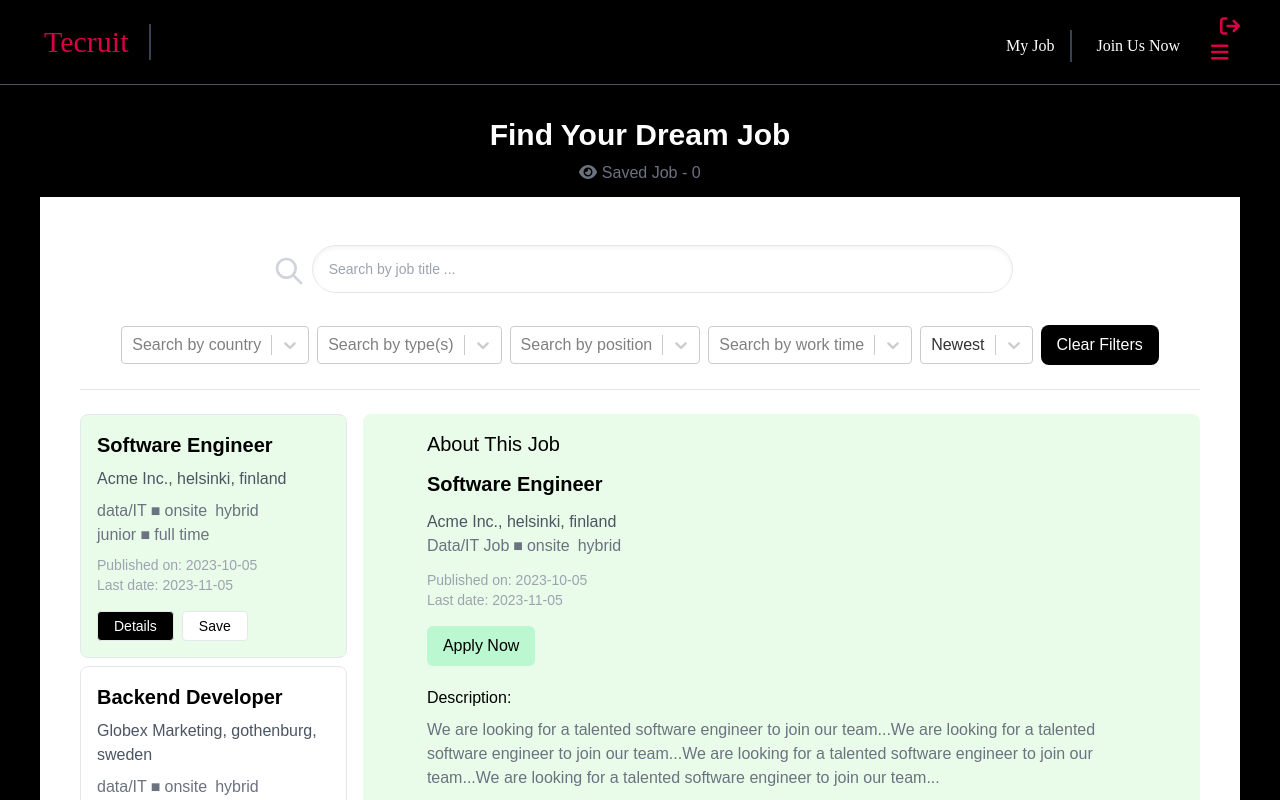
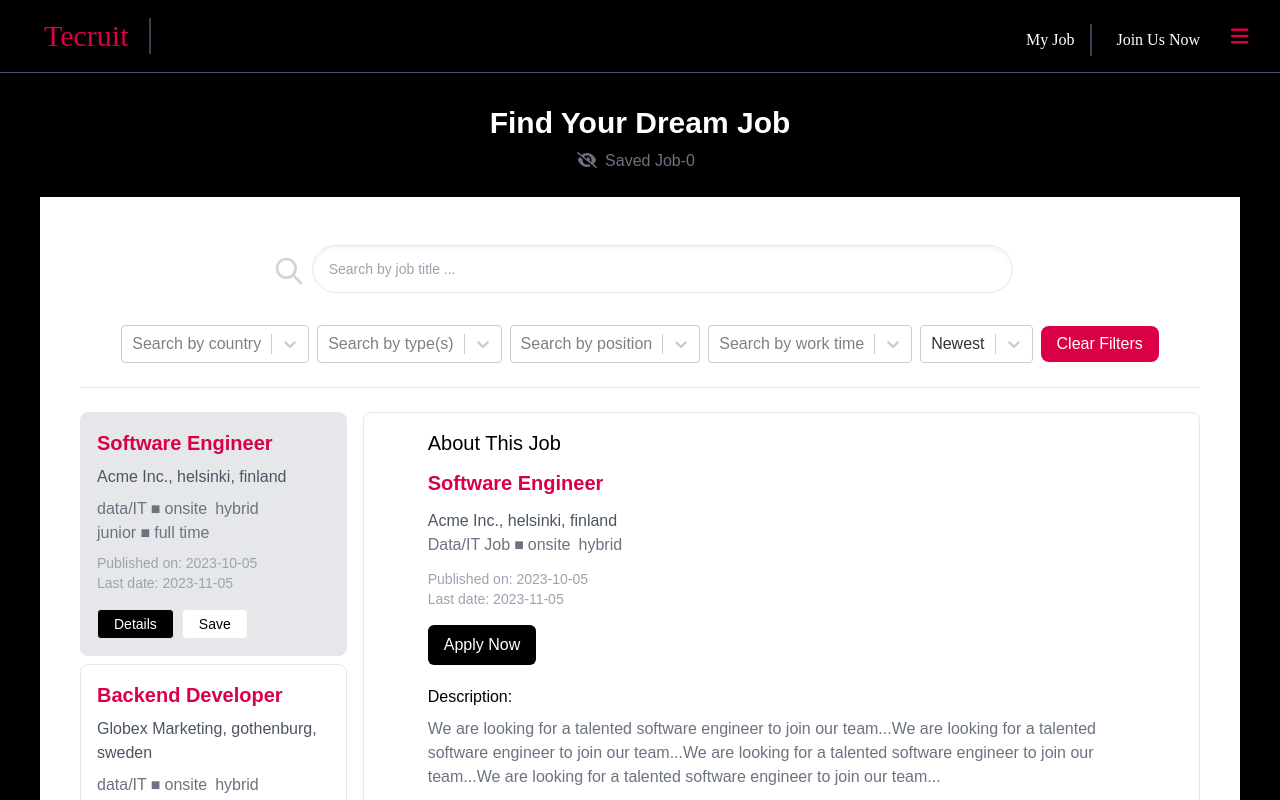
Before and after one commit to Rashadul-Haque-JS/tecruit-media, a React (Create React App) app: page /jobs in a window 1280 px wide. Shown: the top 800 px of the page. Built offline with nearby package versions, Linux system fonts and the light colour scheme; a web font is replaced by a local one.

Commit message:
updated with job search page

```diff
--- a/src/components/home/Carousel.js
+++ b/src/components/home/Carousel.js
@@ -22,7 +22,7 @@ export default function Carousel() {
         />
 
         <div className="flex justify-center items-center absolute right-0 left-0 bottom-4 w-full ">
-          <Link to='/jobs' className="button cursor-pointer z-30">Search Job</Link>
+          <Link to='/jobs' className="button px-12 py-[8px] sm:px-8 sm:py-[6px] cursor-pointer z-30">Search Job</Link>
         </div>
       </div>
 
--- a/src/components/nav/Navbar.js
+++ b/src/components/nav/Navbar.js
@@ -65,7 +65,7 @@ const Navbar = () => {
         </Link>
         <div className=" hidden sm:flex md:block items-center text-xl">
           <Link className="px-4 flex justify-center items-center border-gray-700 logo">
-            <FontAwesomeIcon icon={faArrowRightFromBracket} />
+            <FontAwesomeIcon icon={faArrowRightFromBracket} className="md:hidden"/>
           </Link>
           <button
             className={`flex md:flex w-8 h-8 rounded-full px-2 shadow-2xl justify-center items-center${
--- a/src/index.css
+++ b/src/index.css
@@ -9,6 +9,16 @@ html{
   }
 
 
+::-webkit-scrollbar {
+  width: 0px;
+  background: transparent;
+}
+
+/* Style the scrollbar thumb (the draggable part) */
+::-webkit-scrollbar-thumb {
+  background: #ccc; /* Color of the thumb */
+  border-radius: 3px; /* Rounded corners for the thumb */
+}
 
 .logo{
     font-family: 'Damion', cursive;
@@ -21,8 +31,7 @@ html{
 
 .button {
   display: inline-block;
-  padding: 8px 36px;
-  font-size: 18px;
+
   border: none;
   background: linear-gradient(90deg, #db0045 25%, #b00078 50%, #db0045 75%);
   background-size: 200% 100%;
--- a/src/screen/JobSearch.js
+++ b/src/screen/JobSearch.js
@@ -2,7 +2,7 @@ import React, { useState, useEffect } from "react";
 import Select from "react-select";
 import { v4 as uuidv4 } from "uuid";
 import { FontAwesomeIcon } from "@fortawesome/react-fontawesome";
-import { faEye } from "@fortawesome/free-solid-svg-icons";
+import { faEye, faEyeSlash } from "@fortawesome/free-solid-svg-icons";
 import {
   jobList,
   countries,
@@ -169,13 +169,25 @@ const JobSearch = () => {
         <h1 className="text-3xl font-semibold mb-2 text-center pt-8">
           Find Your Dream Job
         </h1>
-        <div
-          className={`pb-3 text-center cursor-pointer hover:text-blue-400 ${
-            savedJobs && savedJobs.length > 0 ? "text-white" : "text-gray-500"
-          }`}
-          onClick={handleViewSaveJobs}
-        >
-          <FontAwesomeIcon icon={faEye} /> Saved Job - {savedJobs?.length}
+
+        <div className="flex justify-center items-center pb-3 text-center hover:text-blue-400">
+          <a
+            href="#mySavedJobs"
+            onClick={handleViewSaveJobs}
+            className={`pb-3 text-center hover:text-blue-400 pr-2 w-fit cursor-pointer  ${
+              savedJobs?.length > 0
+                ? "text-gray-400"
+                : "text-gray-500"
+            }`}
+            style={{ pointerEvents: savedJobs?.length > 0 ? "auto" : "none" }}
+          >
+            {savedJobs?.length > 0 ? (
+              <FontAwesomeIcon icon={faEye} className="pr-2" />
+            ) : (
+              <FontAwesomeIcon icon={faEyeSlash} className="pr-2" />
+            )}
+            Saved Job-{savedJobs?.length}
+          </a>
         </div>
       </div>
       <div className="px-10 sm:px-4 bg-white sm:mx-4 mx-10 py-12">
@@ -260,7 +272,7 @@ const JobSearch = () => {
           />
           <button
             onClick={clearFilters}
-            className="px-4 py-2 bg-black text-white rounded-lg"
+            className="px-4 py-[6px] bg-[#db0045] hover:bg-pink-700 text-white rounded-lg"
           >
             Clear Filters
           </button>
@@ -269,7 +281,7 @@ const JobSearch = () => {
           <ul
             className={`${
               filteredJobs.length === 0 ? "w-full" : "w-1/3"
-            } sm:w-full min-h-screen`}
+            } sm:w-full min-h-screen max-h-screen overflow-y-auto`}
           >
             {filteredJobs.length === 0 && (
               <p className="text-center w-full font-semibold py-4">
@@ -279,15 +291,16 @@ const JobSearch = () => {
 
             {filteredJobs?.map((job) => (
               <div
+                id="mySavedJobs"
                 key={job.jobId}
-                className="border p-4 my-2 rounded-lg cursor-pointer hover:bg-gray-100"
+                className="border p-4 my-2 rounded-lg"
                 style={{
                   backgroundColor:
-                    currentView?.jobId === job.jobId ? "#e9fce9" : "",
+                    currentView?.jobId === job.jobId ? "#E5E7EB" : "",
                 }}
               >
                 <li key={job.jobId}>
-                  <h2 className="text-xl font-semibold mb-2">{job.jobTitle}</h2>
+                  <h2 className="text-xl font-semibold mb-2 text-[#db0045]">{job.jobTitle}</h2>
                   <p className="text-gray-600 mb-2">
                     {job.company}, {job.city}, {job.country}
                   </p>
@@ -310,21 +323,21 @@ const JobSearch = () => {
                 </li>
                 <div className="flex justify-start items-center gap-2 pt-4 text-sm">
                   <span
-                    className="bg-black cursor-pointer text-white border px-4 py-1 rounded"
+                    className="bg-black hover:bg-gray-700 cursor-pointer text-white border px-4 py-1 rounded"
                     onClick={() => handleCurrentView(job)}
                   >
                     Details
                   </span>
                   {savedJobs.includes(job.jobId) ? (
                     <button
-                      className="px-4 bg-white py-1 rounded border cursor-pointer"
+                      className="px-4 bg-white hover:bg-gray-100 py-1 rounded border cursor-pointer"
                       onClick={() => handleUnSaveJob(job.jobId)}
                     >
                       Unsave
                     </button>
                   ) : (
                     <button
-                      className="px-4 bg-white py-1 rounded border cursor-pointer"
+                      className="px-4 bg-white hover:bg-gray-100 py-1 rounded border cursor-pointer"
                       onClick={() => handleSaveJob(job.jobId)}
                     >
                       Save
@@ -336,9 +349,9 @@ const JobSearch = () => {
           </ul>
 
           {currentView && (
-            <div className="py-4 rounded-lg sm:hidden bg-[#e9fce9] w-full my-2 px-16">
+            <div className="py-4 rounded-lg sm:hidden bg-white border w-full my-2 px-16 max-h-screen overflow-auto">
               <h2 className="pb-3 text-xl">About This Job</h2>
-              <h2 className="text-xl font-semibold mb-2">
+              <h2 className="text-xl font-semibold mb-2 text-[#db0045]">
                 {currentView.jobTitle}
               </h2>
               <p className="text-gray-600 pt-1">
@@ -362,7 +375,7 @@ const JobSearch = () => {
               </p>
               {/* Display apply ui if application_url provided */}
               {currentView.application_url && (
-                <p className="text-black  bg-green-200 w-fit px-4 py-2 rounded-md my-4">
+                <p className="text-white  bg-black hover:bg-gray-700 w-fit px-4 py-2 cursor-pointer rounded-md my-4">
                   <a
                     href={currentView.application_url}
                     target="_blank"
@@ -398,7 +411,7 @@ const JobSearch = () => {
             </div>
           )}
           {currentView && (
-            <div className="p-4 hidden sm:block fixed inset-0 border-t bg-[#e9fce9]">
+            <div className="p-4 hidden sm:block fixed inset-0 border-t bg-white border">
               <h2 className="text-2xl pt-2 pb-1 border-b border-gray-200">
                 <span className="logo font-semibold ">Tecruit</span>{" "}
                 <span className="text-xs px-2">Presents</span>
@@ -412,7 +425,7 @@ const JobSearch = () => {
                   X
                 </span>
               </div>
-              <h2 className="text-xl font-semibold mb-2">
+              <h2 className="text-xl font-semibold mb-2 text-[#db0045]">
                 {" "}
                 {currentView.jobTitle}
               </h2>
@@ -437,7 +450,7 @@ const JobSearch = () => {
               </p>
               {/* Display apply ui if application_url provided */}
               {currentView.application_url && (
-                <p className="text-black  bg-green-200 w-fit px-4 py-2 rounded-md my-4">
+                <p className="text-white  bg-black hover:bg-gray-700 w-fit px-4 py-2 rounded-md my-4">
                   <a
                     href={currentView.application_url}
                     target="_blank"
```
